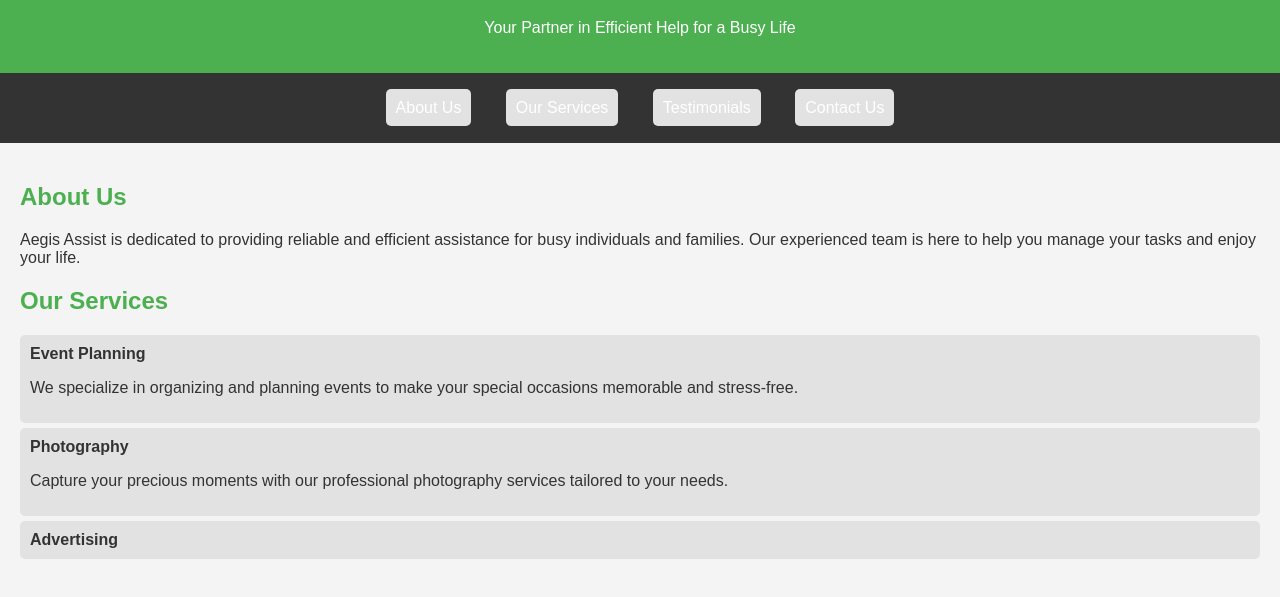
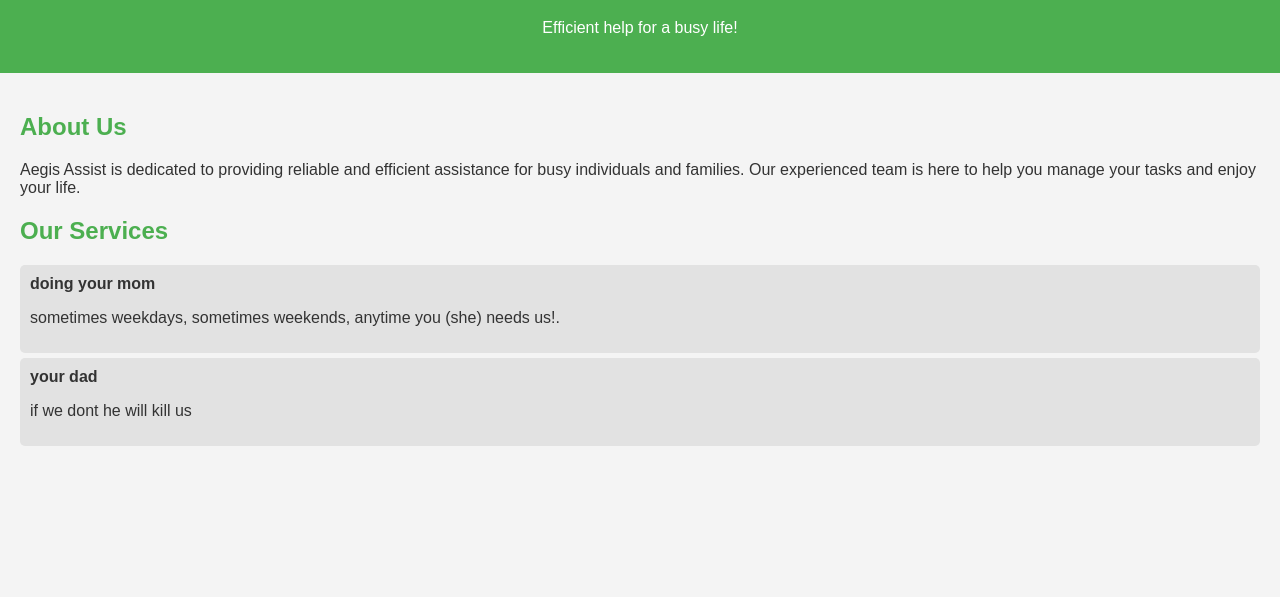
Before and after one commit to aegisassist/aegisassist.github.io, a plain HTML site: page index.html in a window 1280 px wide. Shown: the part 81-678 px from the top of the page. Drawn offline with Linux system fonts and the light colour scheme.

Commit message:
Update index.html

```diff
--- a/index.html
+++ b/index.html
@@ -9,16 +9,9 @@
 <body>
     <header>
         <h1>Aegis Assist</h1>
-        <p>Your Partner in Efficient Help for a Busy Life</p>
+        <p>Efficient help for a busy life!</p>
     </header>
-    <nav>
-        <ul>
-            <li><a href="#about">About Us</a></li>
-            <li><a href="#services">Our Services</a></li>
-            <li><a href="#testimonials">Testimonials</a></li>
-            <li><a href="#contact">Contact Us</a></li>
-        </ul>
-    </nav>
+
     <main>
         <section id="about">
             <h2>About Us</h2>
@@ -28,12 +21,10 @@
             <h2>Our Services</h2>
             <ul>
                 <li>
-                    <strong>Event Planning</strong>
-                    <p>We specialize in organizing and planning events to make your special occasions memorable and stress-free.</p>
+                    <strong>doing your mom</strong>
+                    <p>sometimes weekdays, sometimes weekends, anytime you (she) needs us!.</p>
                 </li>
                 <li>
-                    <strong>Photography</strong>
-                    <p>Capture your precious moments with our professional photography services tailored to your needs.</p>
+                    <strong>your dad</strong>
+                    <p>if we dont he will kill us</p>
                 </li>
-                <li>
-                    <strong>Advertising</strong>
```
